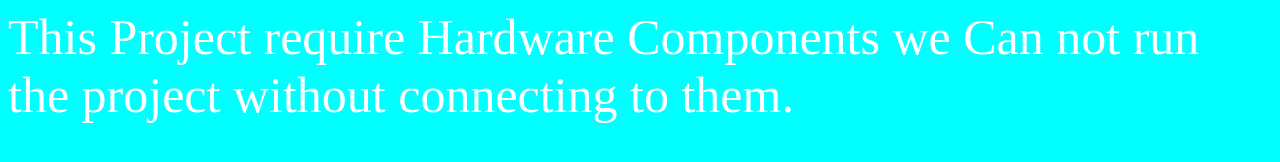
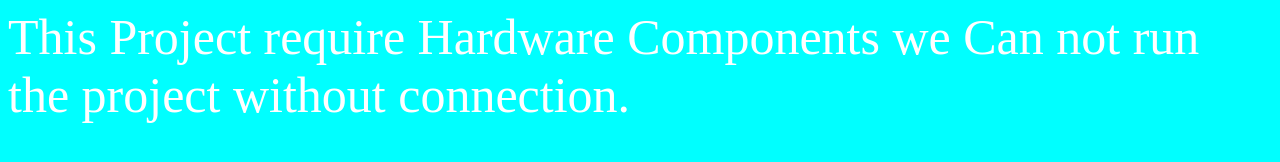
Before and after one commit to GayathriGoda/The-Smart-House, a plain HTML site: page index.html in a window 1280 px wide. Drawn offline with Linux system fonts and the light colour scheme.

Commit message:
Update index.html

```diff
--- a/index.html
+++ b/index.html
@@ -10,6 +10,6 @@
     </style>
   </head>
   <body style="background-color:cyan;">
-    <p>This Project require Hardware Components we Can not run the project without connecting to them.</p>
+    <p>This Project require Hardware Components we Can not run the project without connection.</p>
   </body>
 </html>
```
